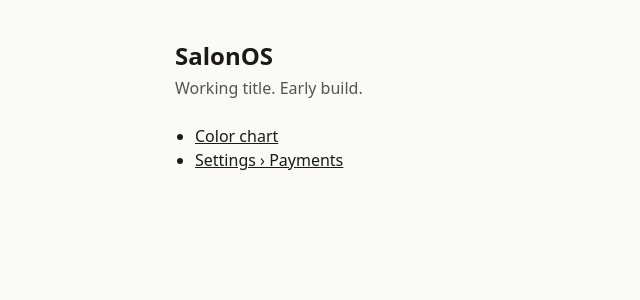
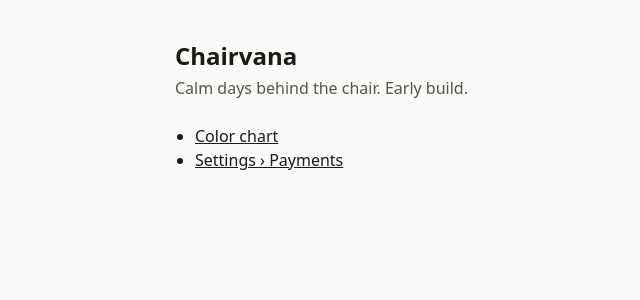
Before and after one commit to gunterfrazier/Salon, a Next.js app in the folder app/: page / in a window 1280 px wide. Shown: the top 300 px of the page, without its empty margins (97-737 px from the left). Built offline with nearby package versions, Linux system fonts and the light colour scheme.

Commit message:
Name the app Chairvana
Replace the SalonOS working title in the app, README, spec and schema
comment; add the tagline "Calm days behind the chair."

Co-Authored-By: Claude Opus 5.5 <noreply@anthropic.com>
Claude-Session: https://claude.ai/code/session_017hmCJpZ5jbZXJNfCL9x61k

```diff
--- a/app/src/app/layout.tsx
+++ b/app/src/app/layout.tsx
@@ -2,8 +2,9 @@ import type { Metadata, Viewport } from "next";
 import "./globals.css";
 
 export const metadata: Metadata = {
-  title: "SalonOS",
-  description: "Salon booking and management (working title)",
+  title: { default: "Chairvana", template: "%s · Chairvana" },
+  description: "Calm days behind the chair: booking, clients and payments for stylists.",
+  applicationName: "Chairvana",
 };
 
 export const viewport: Viewport = { width: "device-width", initialScale: 1 };
--- a/app/src/app/page.tsx
+++ b/app/src/app/page.tsx
@@ -3,8 +3,8 @@ import Link from "next/link";
 export default function Home() {
   return (
     <main className="mx-auto max-w-3xl px-4 py-10">
-      <h1 className="text-2xl font-bold">SalonOS</h1>
-      <p className="text-muted mt-1">Working title. Early build.</p>
+      <h1 className="text-2xl font-bold">Chairvana</h1>
+      <p className="text-muted mt-1">Calm days behind the chair. Early build.</p>
       <ul className="mt-6 list-disc pl-5">
         <li><Link className="underline" href="/legend">Color chart</Link></li>
         <li><Link className="underline" href="/settings/payments">Settings › Payments</Link></li>
```
Also changed, not shown: 3 other files (tests, documents, lock files or other folders).
